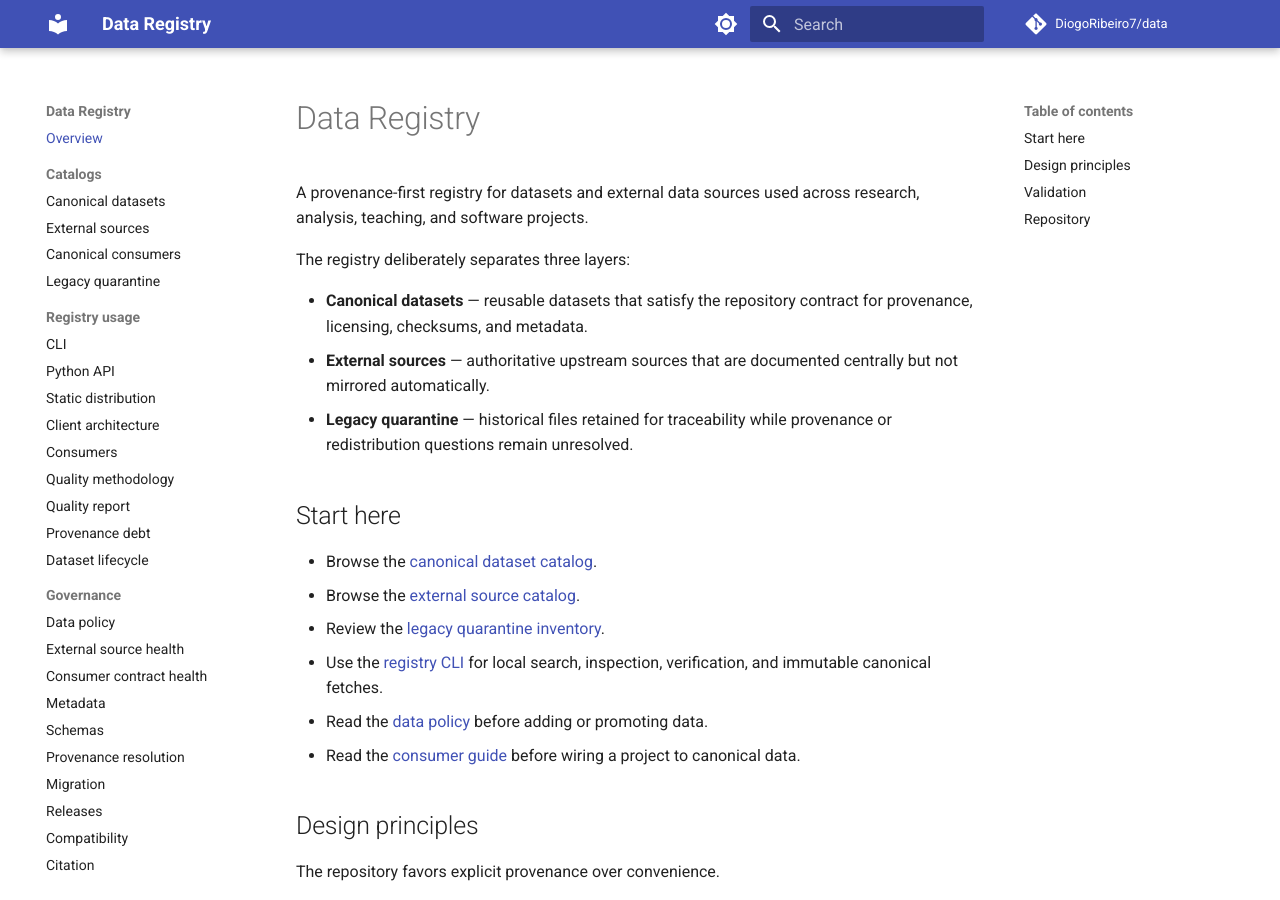
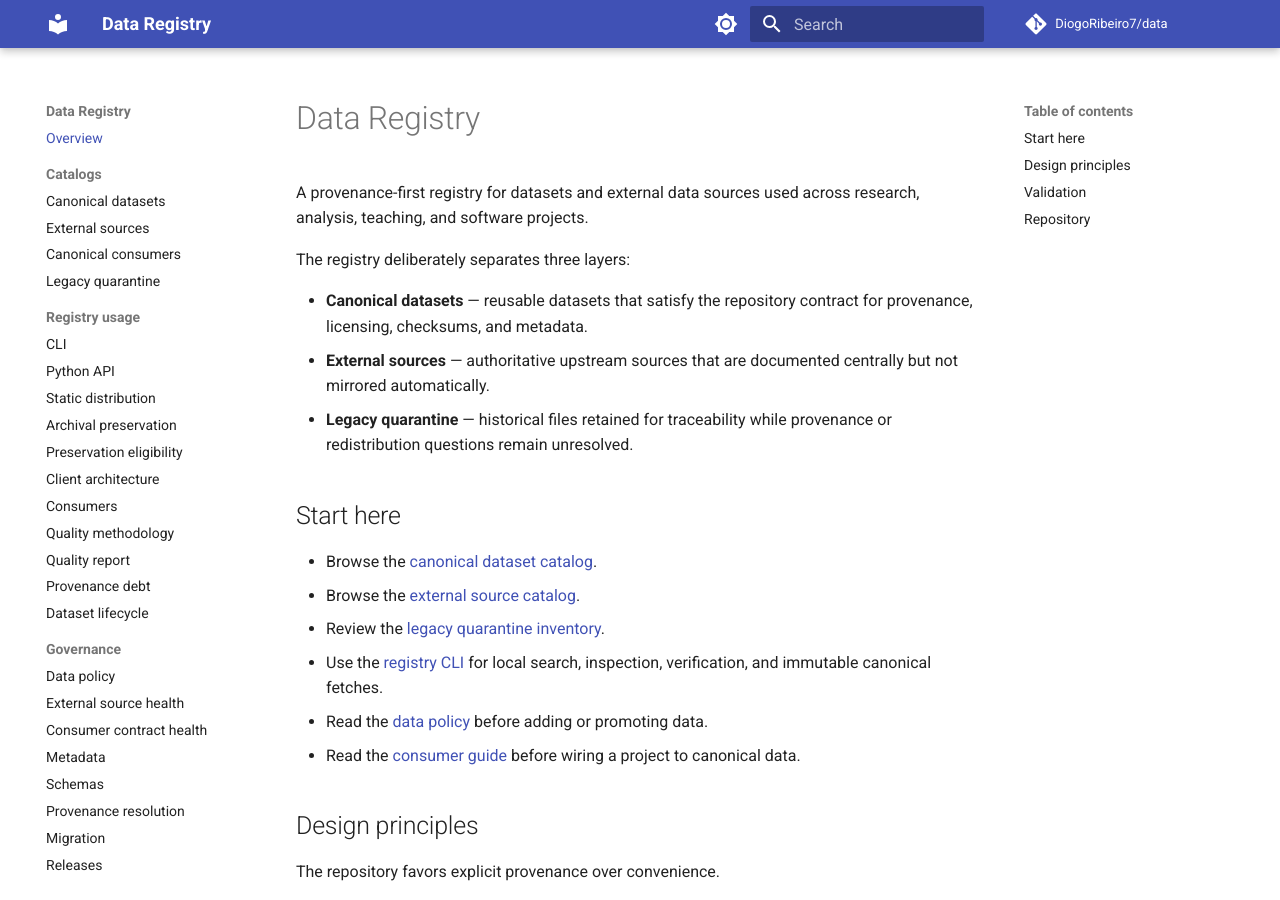
Before and after one commit to DiogoRibeiro7/data, an MkDocs documentation site: the page built from docs/index.md, in a window 1280 px wide and 900 px high. Built offline with MkDocs 1.6.1 and Material for MkDocs 9.7.7, drawn with Linux system fonts in a browser that asks for light colours; comment, search, counter and statistics services are not loaded.

Commit message:
Expose archival preservation policy in docs

```diff
--- a/mkdocs.yml
+++ b/mkdocs.yml
@@ -47,6 +47,8 @@ nav:
       - CLI: CLI.md
       - Python API: PYTHON_API.md
       - Static distribution: STATIC_DISTRIBUTION.md
+      - Archival preservation: PRESERVATION.md
+      - Preservation eligibility: generated/preservation-eligibility.md
       - Client architecture: CLIENT_ARCHITECTURE.md
       - Consumers: CONSUMERS.md
       - Quality methodology: QUALITY.md
```
